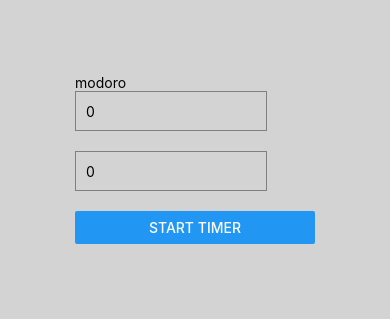
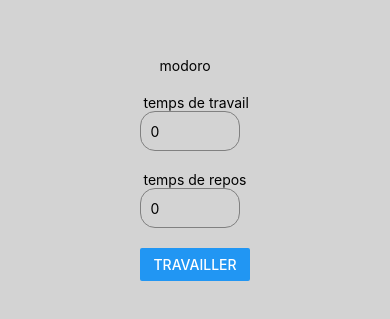
Before and after one commit to Phiphilio/modoro, a React Native app in the folder modoro/: screen / in a window 390 px wide. Shown: the part 263-582 px from the top of the page. Built offline with nearby package versions, Linux system fonts and the light colour scheme.

Commit message:
j'améliore le style du premier rendu

```diff
--- a/modoro/App.js
+++ b/modoro/App.js
@@ -32,13 +32,15 @@ export default function App() {
     <View style={styles.container}>
       {!isRunning && !pauseRunning ? (
         <View>
-          <Text>modoro</Text>
+          <Text style = {styles.titre}>modoro</Text>
+          <Text> temps de travail</Text>
           <TextInput
             style={styles.input}
             keyboardType="numeric"
             onChangeText={(text) => setDuration(text)}
             value={String(duration)}
           />
+          <Text> temps de repos </Text>
           <TextInput
             style={styles.input}
             keyboardType="numeric"
@@ -46,7 +48,7 @@ export default function App() {
             value={String(pause)}
           />
           <Button
-            title="Start Timer"
+            title="travailler"
             onPress={handleStartTimer}
           />
         </View>
@@ -85,13 +87,20 @@ const styles = StyleSheet.create({
     backgroundColor: 'lightgrey',
     padding: 20,
   },
+  titre: {
+    flex : 0,
+    justifyContent: 'center',
+    alignItems: 'center',
+    margin: 20,
+  },
   input: {
     height: 40,
     borderColor: 'gray',
     borderWidth: 1,
+    borderRadius: 15,
     marginBottom: 20,
     padding: 10,
-    width: '80%',
+    width: 100,
   },
   text1 : {
   display : 'none',
```
